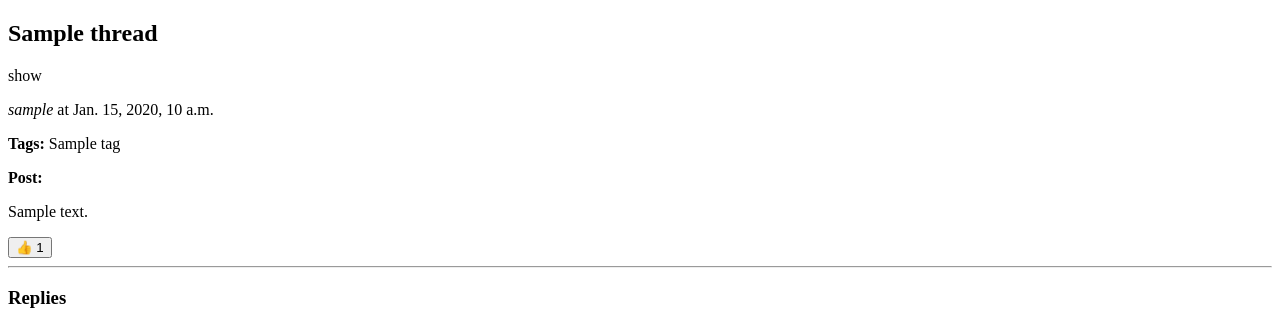
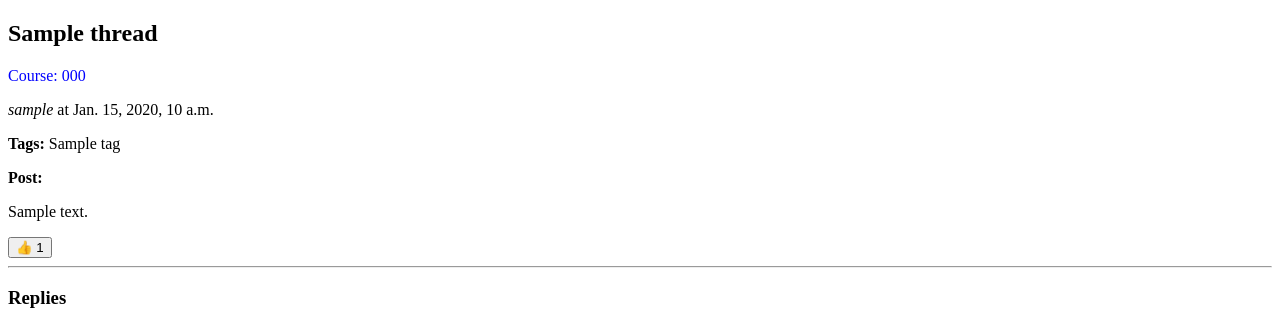
Before and after one commit to Tanish431/Studydeck-forum, a Django app: page /forum/thread/1/ in a window 1280 px wide. Shown: the top 312 px of the page. Run offline with Django 5.2, Linux system fonts and the light colour scheme; tables that the repository leaves empty hold one stand-in row (values such as "Sample post"); some libraries are stand-ins or nearby versions.

Commit message:
Final edit (pls)

```diff
--- a/SDForum/templates/forum/thread_detail.html
+++ b/SDForum/templates/forum/thread_detail.html
@@ -1,7 +1,7 @@
 {% extends "base.html" %} {% block content %} {% load markdown_extras %}
 <h2>{{ thread.title }}</h2>
 {% if thread.course %}
-<span> show </span>
+<span style="color: blue"> Course: {{ thread.course.code }}</span>
 {% endif %} {% if thread.is_locked %}
 <span style="color: red">Locked</span>
 {% endif %}
```
